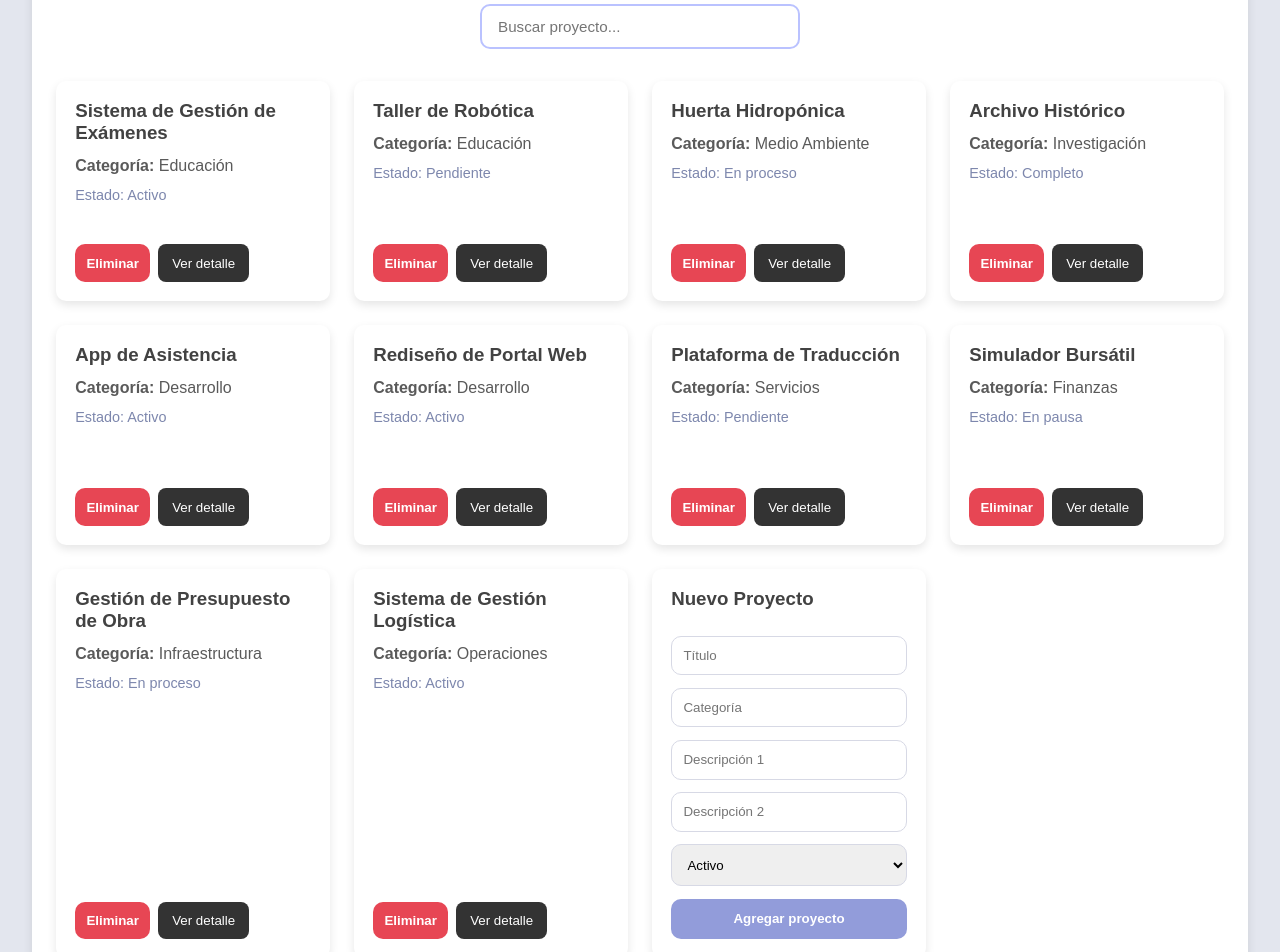
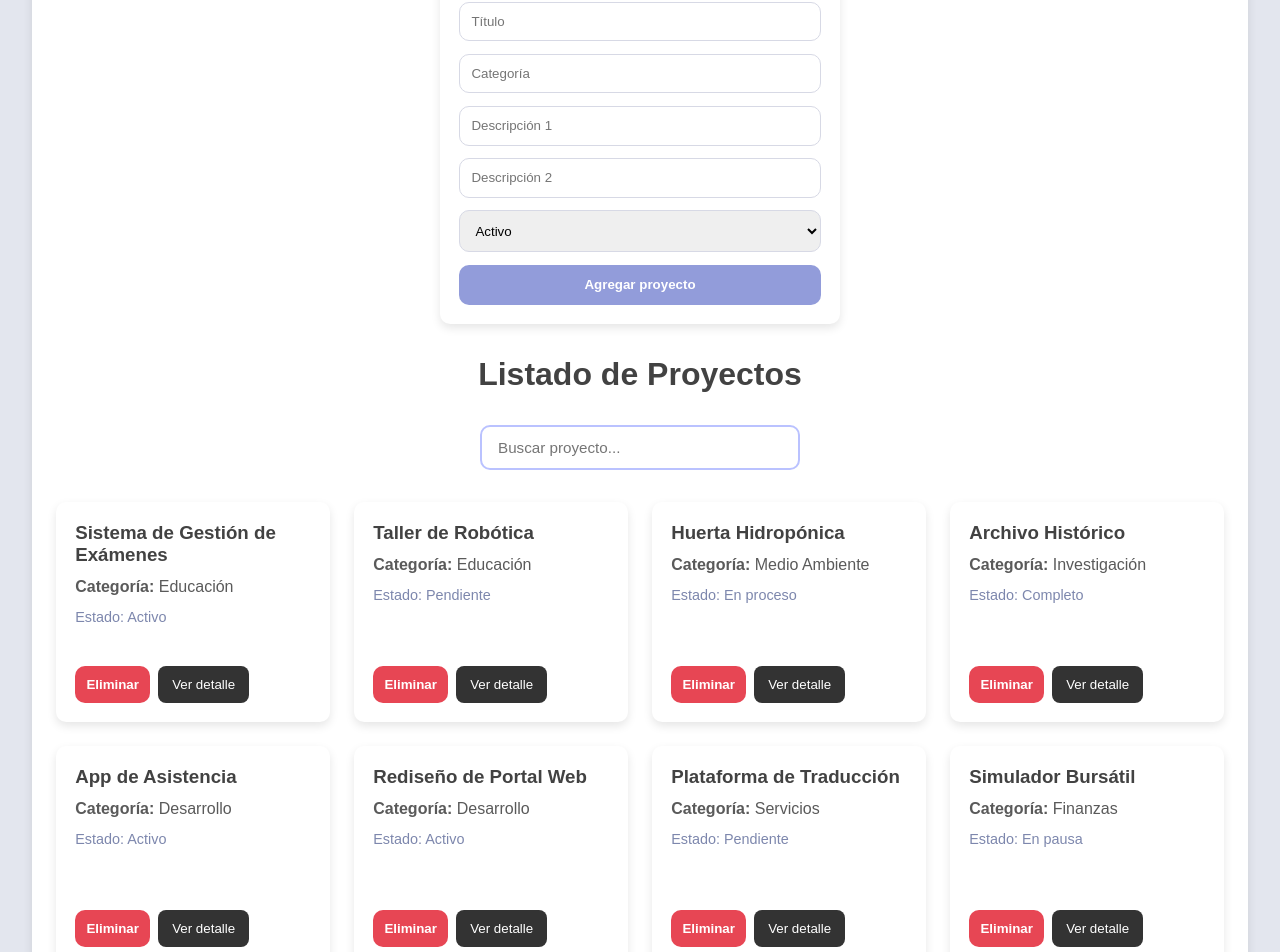
Before and after one commit to victoriaavalee/pv_tp3_grupo4, a React (Vite) app in the folder mi-proyecto/: page / in a window 1280 px wide. Shown: the part 280-1232 px from the top of the page. Built offline with nearby package versions, Linux system fonts and the light colour scheme.

Commit message:
Componentización del formulario con elevación de estado y aislamiento del filtro de búsqueda mediante useRef

```diff
--- a/mi-proyecto/src/components/ListaProyectos.jsx
+++ b/mi-proyecto/src/components/ListaProyectos.jsx
@@ -4,17 +4,14 @@ import ProyectoCard from './ProyectoCard';
 import DetalleProyecto from './DetalleProyecto';
 import RegistroActividad from './RegistroActividad';
 import '../css/ListaProyectos.css';
+import FormularioProyecto from './FormularioProyecto.jsx'
 
 function ListaProyectos() {
   const [proyectos, setProyectos] = useState([]);
   const [busqueda, setBusqueda] = useState('');
   const [proyectoSeleccionado, setProyectoSeleccionado] = useState(null);
   const [ultimaActualizacion, setUltimaActualizacion] = useState(null);
-//useEffect(() => {
-  //if (proyectos.length > 0) {
-  //  setUltimaActualizacion(new Date().toLocaleString());
-  //}
-//}, [proyectos]);
+
 
 const primeraVez = useRef(true);
 const cambioDesBusqueda = useRef(false);
@@ -32,15 +29,6 @@ useEffect(() => {
 }, [proyectos]);
 
 
-const [nuevoProyecto, setNuevoProyecto] = useState({
-  titulo: '',
-  categoria: '',
-  estado: 'Activo',
-  descripcion1: '',
-  descripcion2: '',
-  recursos: [],
-  equipo: []
-});
 
 useEffect(() => {
   setProyectos(obtenerProyectos());
@@ -58,21 +46,11 @@ const handleBuscar = (e) => {
   setProyectos(buscarProyecto(value));
 };
 
-const handleChange = (e) => {
-  const { name, value } = e.target;
-  setNuevoProyecto({ ...nuevoProyecto, [name]: value });
+const handleAgregarAlServicio = (proyectoCompleto) => {
+  agregarProyecto(proyectoCompleto);
+  setProyectos(obtenerProyectos());
 };
 
-const handleAgregar = () => {
-  const { titulo, categoria } = nuevoProyecto;
-  if (titulo.trim() === '' || categoria.trim() === '') {
-    alert('Complete todos los campos');
-    return;
-  }
-  agregarProyecto({ id: Date.now(), ...nuevoProyecto });
-  setProyectos(obtenerProyectos());
-  setNuevoProyecto({ titulo: '', categoria: '', estado: 'Activo', descripcion1: '', descripcion2: '', recursos: [], equipo: [] });
-};
 
 if (proyectoSeleccionado) {
   return <DetalleProyecto proyecto={proyectoSeleccionado} onVolver={() => setProyectoSeleccionado(null)} />;
@@ -80,6 +58,9 @@ if (proyectoSeleccionado) {
 
 return (
   <section className="lista-proyectos-container">
+    <div className="nuevo-proyecto-container">
+      <FormularioProyecto onAgregar={handleAgregarAlServicio} />
+      </div>
     <h1 className="titulo-proyectos">Listado de Proyectos</h1>
     <div className="buscador-container">
       <input
@@ -100,26 +81,10 @@ return (
           onVerDetalle={setProyectoSeleccionado}
         />
       ))}
-
-      <article className="card-proyecto card-agregar">
-        <h3>Nuevo Proyecto</h3>
-        <input type="text" name="titulo" placeholder="Título" value={nuevoProyecto.titulo} onChange={handleChange} />
-        <input type="text" name="categoria" placeholder="Categoría" value={nuevoProyecto.categoria} onChange={handleChange} />
-        <input type="text" name="descripcion1" placeholder="Descripción 1" value={nuevoProyecto.descripcion1} onChange={handleChange} />
-        <input type="text" name="descripcion2" placeholder="Descripción 2" value={nuevoProyecto.descripcion2} onChange={handleChange} />
-        <select name="estado" value={nuevoProyecto.estado} onChange={handleChange}>
-          <option value="Activo">Activo</option>
-          <option value="Pendiente">Pendiente</option>
-          <option value="En proceso">En proceso</option>
-          <option value="Completo">Completo</option>
-          <option value="En pausa">En pausa</option>
-        </select>
-        <button className="btn-agregar" onClick={handleAgregar}>Agregar proyecto</button>
-      </article>
     </div>
-    <RegistroActividad fecha={ultimaActualizacion} />
-    </section>
-  );
+    {ultimaActualizacion && <RegistroActividad fecha={ultimaActualizacion} />}
+  </section>
+);
 }
 
 export default ListaProyectos;
--- a/mi-proyecto/src/css/ListaProyectos.css
+++ b/mi-proyecto/src/css/ListaProyectos.css
@@ -10,9 +10,17 @@
 }
 
 .buscador-container {
+
     display: flex;
     justify-content: center;
     margin-bottom: 2rem;
+}
+.nuevo-proyecto-container {
+
+    display: grid;
+    justify-content: center;
+    margin-bottom: 2rem;
+    grid-template-columns: 400px;
 }
 
 .buscador {
```
Also changed, not shown: 1 other file (tests, documents, lock files or other folders).
